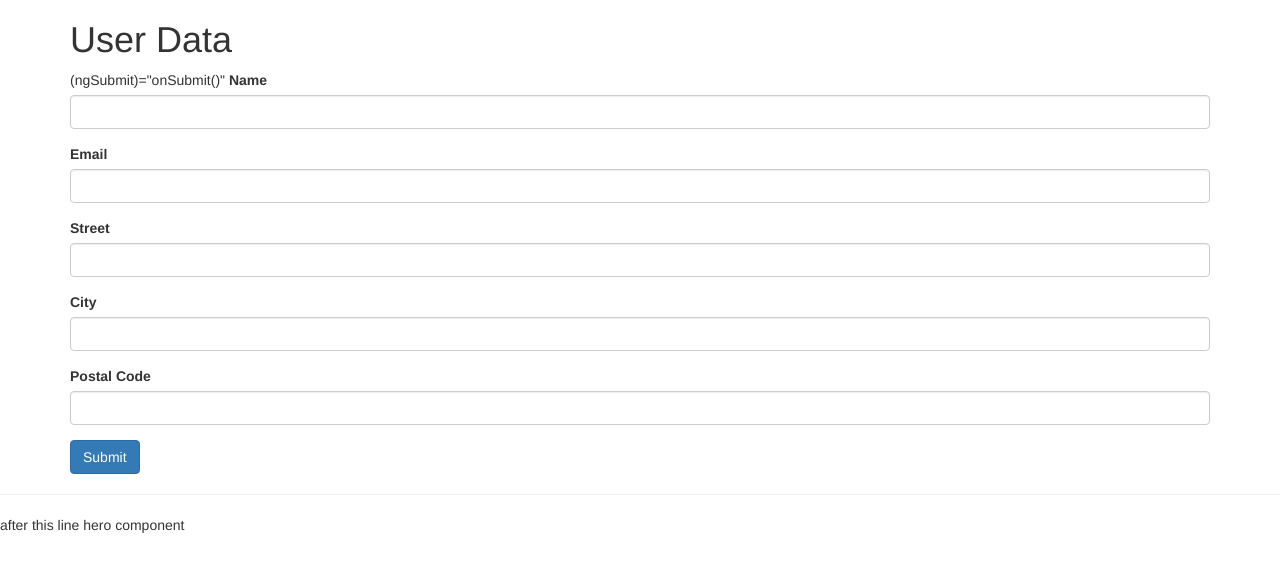
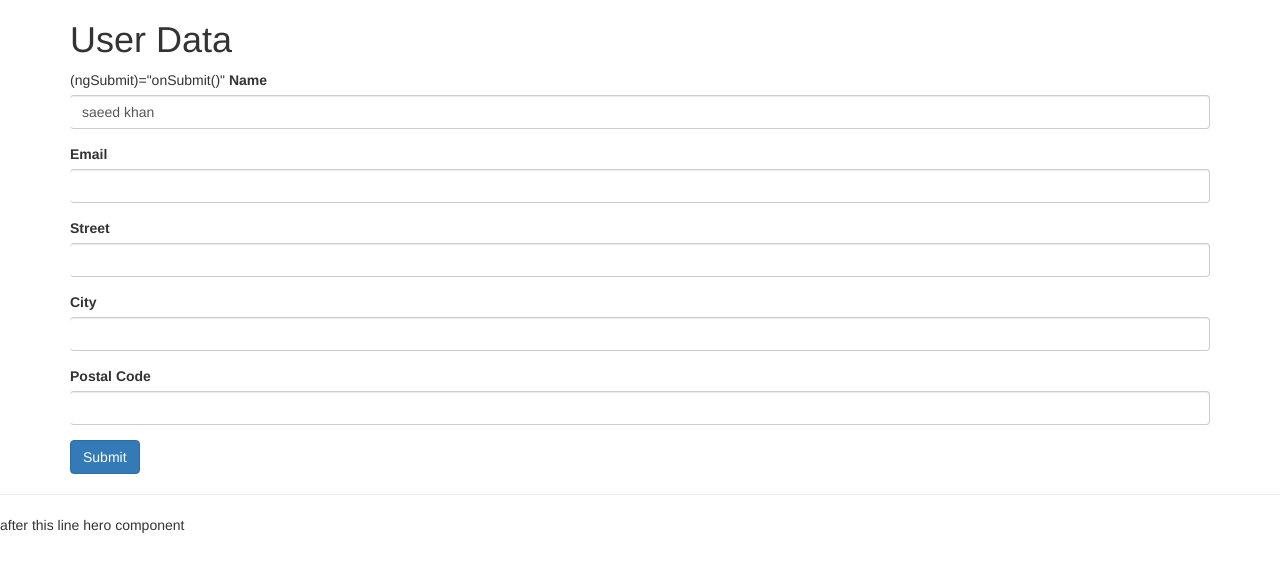
Before and after one commit to saeedkhan-github/ang-ves, an Angular app: page / in a window 1280 px wide. Shown: the top 570 px of the page. Built offline with nearby package versions, Linux system fonts and the light colour scheme.

Commit message:
Model drive form validation for input name is added 'required'

```diff
--- a/src/app/model-form/model-form.component.css
+++ b/src/app/model-form/model-form.component.css
@@ -0,0 +1,2 @@
+input.ng-invalid{border-left: 5px, solid, red;}
+input.ng-valid{border-left: 5px,solid,green;}
--- a/src/app/model-form/model-form.component.html
+++ b/src/app/model-form/model-form.component.html
@@ -4,7 +4,10 @@
 
       <div class="form-group"> (ngSubmit)="onSubmit()"
         <label>Name</label>
-        <input type="text" name="name" class="form-control" formControlName="name">
+        <input type="text" #refName name="name" class="form-control" formControlName="name">
+            <div *ngIf="userForm.controls['name'].hasError('required')"  class="alert alert-danger">
+                Please Enter Name
+            </div>
       </div>
 
       <div class="form-group">
--- a/src/app/model-form/model-form.component.ts
+++ b/src/app/model-form/model-form.component.ts
@@ -1,5 +1,5 @@
 import { Component } from '@angular/core';
-import { FormGroup, FormControl } from '@angular/forms';
+import { FormGroup, FormControl, Validators } from '@angular/forms';
 
 @Component({
   selector: 'app-model-form',
@@ -9,7 +9,7 @@ import { FormGroup, FormControl } from '@angular/forms';
 export class ModelFormComponent {
 
   userForm =  new FormGroup({
-    name : new FormControl(),
+    name : new FormControl('saeed khan', Validators.required),
     email : new FormControl(),
 
     address: new FormGroup({
@@ -19,9 +19,8 @@ export class ModelFormComponent {
     }),
   });
 
-  onsubmit() {
+  onSubmit() {
     console.log(this.userForm.value);
-  // tslint:disable-next-line:semicolon
   }
 
 }
--- a/src/styles.css
+++ b/src/styles.css
@@ -1,2 +1,5 @@
 /* You can add global styles to this file, and also import other style files */
 @import url('https://unpkg.com/bootstrap@3.3.7/dist/css/bootstrap.min.css');
+
+input.ng-invalid{ border-left:5px solid red;}
+input.ng-valid{border-left: 5px green;}
```
